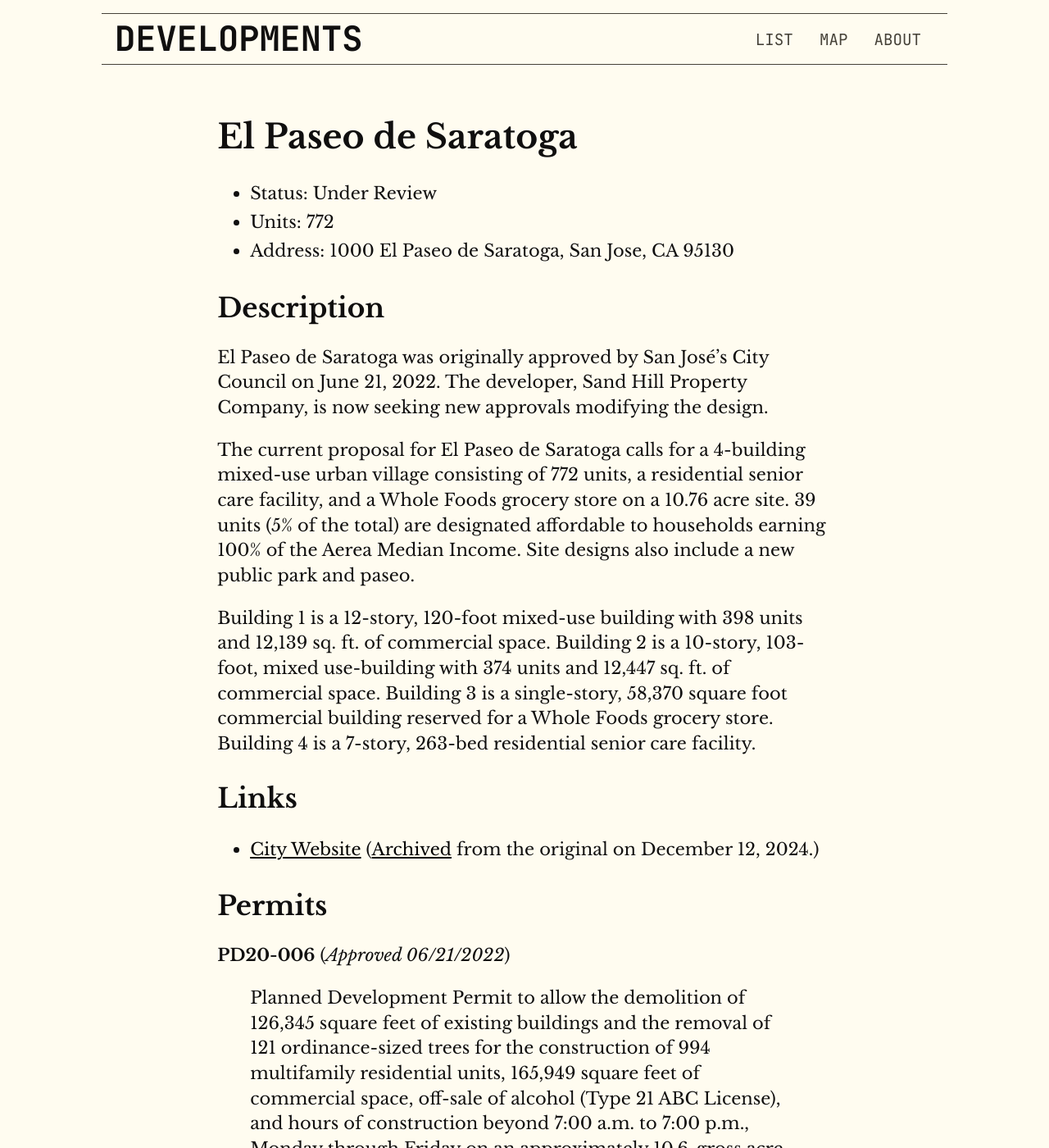
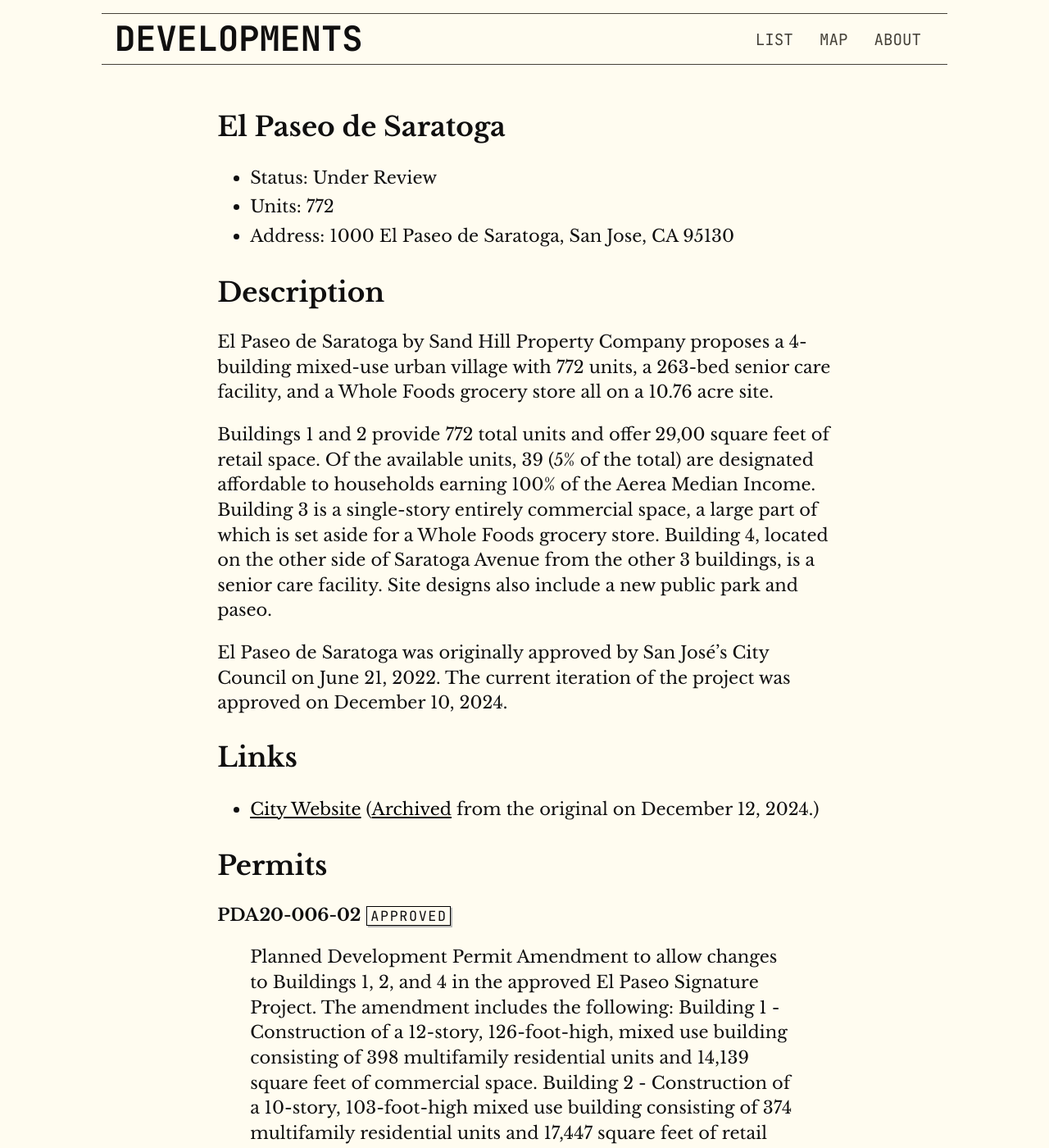
Before and after one commit to awildjake/jake-wil.de, a Jekyll site: the page built from _developments/el-paseo-de-saratoga.md, in a window 1280 px wide and 1400 px high. Shown: the whole window at 82% size. Built offline with Jekyll 4.4.1, drawn with Linux system fonts in a browser that asks for light colours; some of the changed text lies outside the part shown.

Commit message:
Updated el paseo

```diff
--- a/_developments/el-paseo-de-saratoga.md
+++ b/_developments/el-paseo-de-saratoga.md
@@ -2,33 +2,67 @@
 layout: development_tracking
 title: El Paseo de Saratoga
 address: 1000 El Paseo de Saratoga, San Jose, CA 95130
-developer: Sand Hill Property
+developer: Sand Hill Property Company
 municipality: San Jose
 units: 772
 phase: Under Review
+permits:
+    PDA20-006-02:
+        status: Approved
+        initial_date: 2023-12-06
+        final_date: 2024-12-10
+        apn: [40333014]
+        address: 1000 El Paseo de Saratoga, San Jose, CA 95130
+        description: "Planned Development Permit Amendment to allow changes to Buildings 1, 2, and 4 in the approved El Paseo Signature Project. The amendment includes the following: Building 1 - Construction of a 12-story, 126-foot-high, mixed use building consisting of 398 multifamily residential units and 14,139 square feet of commercial space. Building 2 - Construction of a 10-story, 103-foot-high mixed use building consisting of 374 multifamily residential units and 17,447 square feet of retail space. Building 4 - Construction of a 7-story, 80-foot-high, approximately 230,305 square-foot, 263-bed, residential care and memory care facility. This Planned Development Permit Amendment also authorizes up to 20 commercial condominium units pursuant to the associated Vesting Tentative Map (File No. T24-010)."
+        names: Sand Hill Property Company;
+    PDA20-006-01:
+        status: Approved
+        initial_date: 2023-02-09
+        final_date: 2023-11-29
+        apn: [40333014]
+        address: 1000 El Paseo de Saratoga, San Jose, CA 95130
+        description: Planned Development Permit Amendment for the El Paseo de Saratoga Signature Project Building 3 to remove residential uses, reduce the building height to one-story with 58,370 square feet of commercial space, and reconfigure the underground parking garage on an approximately 10.6-gross acre site.
+        names: Sand Hill Property Company;
+    PD20-006:
+        status: Approved
+        initial_date: 2020-08-18
+        final_date: 2022-06-21
+        apn: [40333014]
+        address: 1000 El Paseo de Saratoga, San Jose, CA 95130
+        description: Planned Development Permit to allow the demolition of 126,345 square feet of existing buildings and the removal of 121 ordinance-sized trees for the construction of 994 multifamily residential units, 165,949 square feet of commercial space, off-sale of alcohol (Type 21 ABC License), and hours of construction beyond 7:00 a.m. to 7:00 p.m., Monday through Friday on an approximately 10.6-gross acre site.
+        names: Sand Hill Property Company;
+    PDC19-049:
+        status: Approved
+        initial_date: 2019-12-17
+        final_date: 2022-06-21
+        apn: [40333014]
+        address: 1000 El Paseo de Saratoga, San Jose, CA 95130
+        description: Planned Development Rezoning from the Commercial General and Commercial Pedestrian Zoning Districts to a (CG)PD Planned Development Zoning District for up to 994 residential units and up to 165,949 square feet of commercial space on an approximately 10.6-gross acre site.
+        names: Sand Hill Property Company;
 geometry: ['37.28988042603699', '-121.99289450349139']
 ---
-# El Paseo de Saratoga
+
+## {{ page.title }}
+
 - Status: {{ page.phase }}
 - Units: {{ page.units }}
 - Address: {{ page.address }}
 
 ## Description
-El Paseo de Saratoga was originally approved by San José's City Council on June 21, 2022. The developer, Sand Hill Property Company, is now seeking new approvals modifying the design.
 
-The current proposal for El Paseo de Saratoga calls for a 4-building mixed-use urban village consisting of 772 units, a residential senior care facility, and a Whole Foods grocery store on a 10.76 acre site. 39 units (5% of the total) are designated affordable to households earning 100% of the Aerea Median Income. Site designs also include a new public park and paseo.
+El Paseo de Saratoga by Sand Hill Property Company proposes a 4-building mixed-use urban village with 772 units, a 263-bed senior care facility, and a Whole Foods grocery store all on a 10.76 acre site.
 
-Building 1 is a 12-story, 120-foot mixed-use building with 398 units and 12,139 sq. ft. of commercial space. Building 2 is a 10-story, 103-foot, mixed use-building with 374 units and 12,447 sq. ft. of commercial space. Building 3 is a single-story, 58,370 square foot commercial building reserved for a Whole Foods grocery store. Building 4 is a 7-story, 263-bed residential senior care facility.
+Buildings 1 and 2 provide 772 total units and offer 29,00 square feet of retail space. Of the available units, 39  (5% of the total) are designated affordable to households earning 100% of the Aerea Median Income. Building 3 is a single-story entirely commercial space, a large part of which is set aside for a Whole Foods grocery store. Building 4, located on the other side of Saratoga Avenue from the other 3 buildings, is a senior care facility. Site designs also include a new public park and paseo.
+
+El Paseo de Saratoga was originally approved by San José’s City Council on June 21, 2022. The current iteration of the project was approved on December 10, 2024.
 
 ## Links
+
 - [City Website](https://www.sanjoseca.gov/your-government/departments-offices/planning-building-code-enforcement/planning-division/major-development-projects/el-paseo-and-saratoga-ave-mixed-use-village) ([Archived](https://web.archive.org/web/20241210002007/https://www.sanjoseca.gov/your-government/departments-offices/planning-building-code-enforcement/planning-division/major-development-projects/el-paseo-and-saratoga-ave-mixed-use-village) from the original on December 12, 2024.)
 
 ## Permits
-**PD20-006** (*Approved 06/21/2022*)
->Planned Development Permit to allow the demolition of 126,345 square feet of existing buildings and the removal of 121 ordinance-sized trees for the construction of 994 multifamily residential units, 165,949 square feet of commercial space, off-sale of alcohol (Type 21 ABC License), and hours of construction beyond 7:00 a.m. to 7:00 p.m., Monday through Friday on an approximately 10.6-gross acre site.
 
-**PDA20-006-01** (*Approved 11/29/2023*)
->Planned Development Permit Amendment for the El Paseo de Saratoga Signature Project Building 3 to remove residential uses, reduce the building height to one-story with 58,370 square feet of commercial space, and reconfigure the underground parking garage on an approximately 10.6-gross acre site.
-
-**PDA20-006-02** (*Pending Approval*)
->Planned Development Permit Amendment to allow changes to Buildings 1, 2, and 4 in the approved El Paseo Signature Project. The amendment includes the following: Building 1 - Construction of a 12-story, 126-foot-high, mixed use building consisting of 398 multifamily residential units and 14,139 square feet of commercial space. Building 2 - Construction of a 10-story, 103-foot-high mixed use building consisting of 374 multifamily residential units and 17,447 square feet of retail space. Building 4 - Construction of a 7-story, 80-foot-high, approximately 230,305 square-foot, 263-bed, residential care and memory care facility. This Planned Development Permit Amendment also authorizes up to 20 commercial condominium units pursuant to the associated Vesting Tentative Map (File No. T24-010).
+{% for permit in page.permits %}
+  **{{ permit[0] }}** <span class="tag">{{ permit[1].status }}</span>
+  >{{ permit[1].description }}
+{% endfor %}
```
Also changed, not shown: _developments/493-1st-st.md (+8 -2 lines), _developments/stevens-creek-promenade.md (+9 -2 lines).
